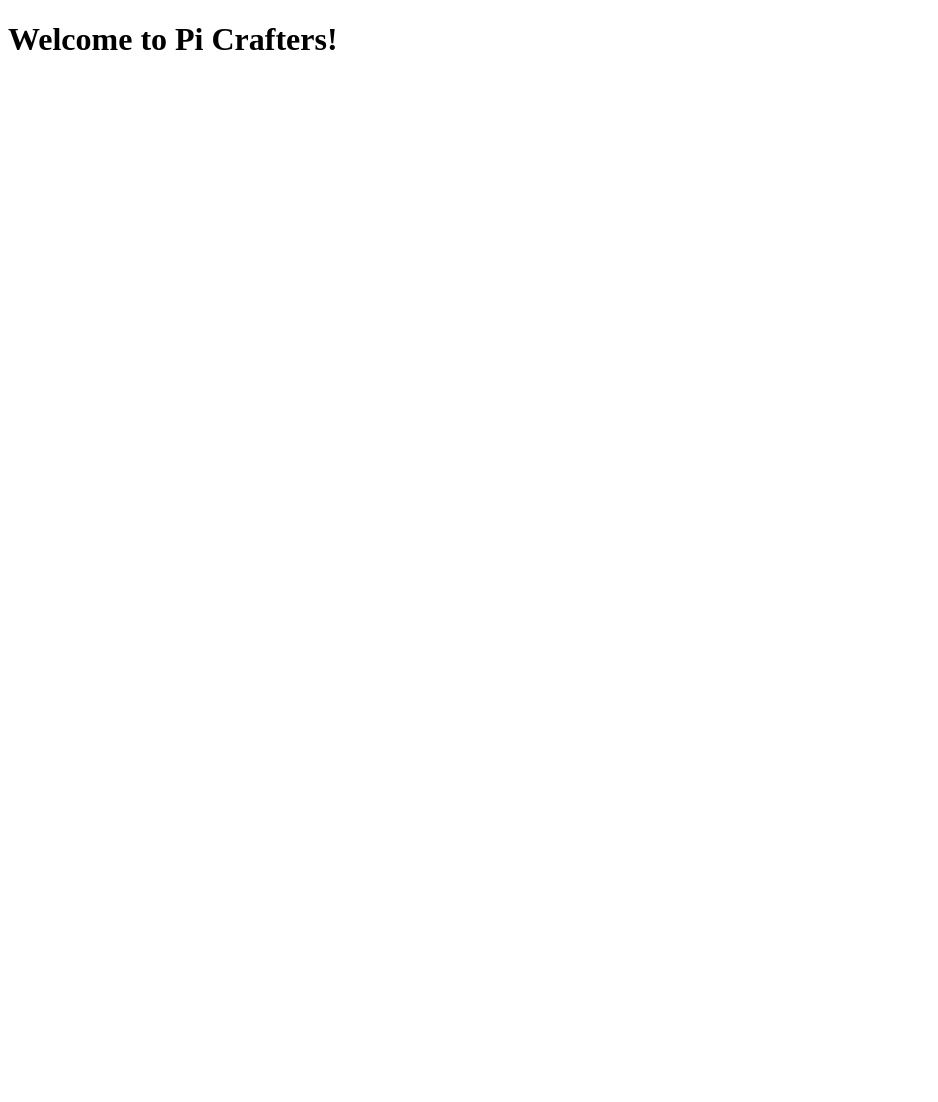
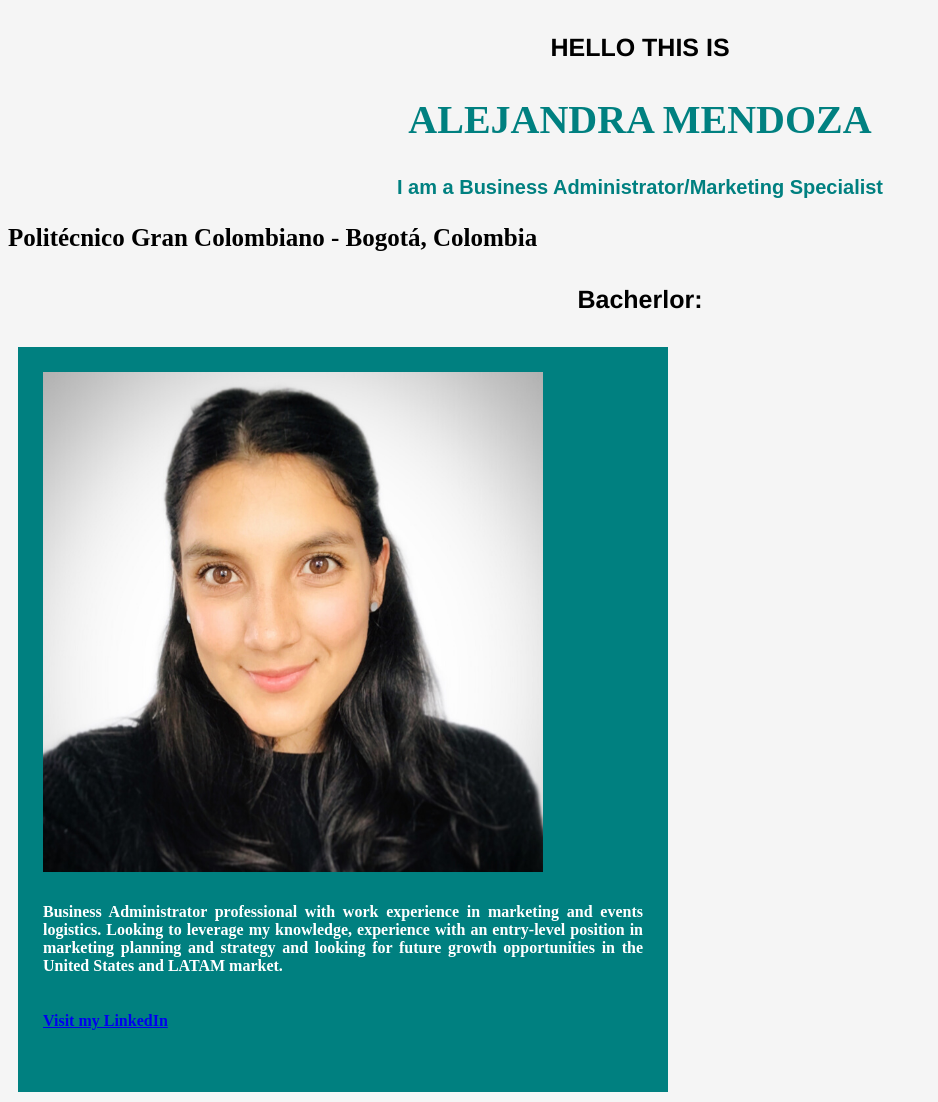
Before and after one commit to AlejaMendozap/Aleja-Developer-Try1, a plain HTML site: page src/index.html in a window 1280 px wide. Shown: the whole page, without its empty margins (0-938 px from the left). Before the commit the page ends 800 px from the top, so only its background shows below. Drawn offline with Linux system fonts and the light colour scheme.

Commit message:
Add info and style

```diff
--- a/src/index.html
+++ b/src/index.html
@@ -1,11 +1,32 @@
 <!DOCTYPE html>
 <html>
-    <head>
-        <title>Pi Crafters </title>
-        <link rel="stylesheet" type="text/css" href="./styles.css"
-    </head>
+
+<head>
+    <title>Maria Alejandra Mendoza Perdomo </title>
+    <link rel="stylesheet" type="text/css" href="./styles.css"/>
+    <link rel="shortcut icon" type="imahe/png" href="images/Favicon.png"
+
+</head>
+
+
     <body>
-        <h1>Welcome to Pi Crafters!</h1>
-        <div class="red box" />
+    <h4>HELLO THIS IS</h4>
+    <h2>ALEJANDRA MENDOZA</h2>
+    <h1>I am a Business Administrator/Marketing Specialist</h1>
+    <h3>Politécnico Gran Colombiano - Bogotá, Colombia </h3>
+    <h4>Bacherlor:</h4>
+
+    <div class="red box" />
+
+    <img src="Images/Resume1.png" alt="aleja"
+
+    <p>
+        <h5>Business Administrator professional with work experience in marketing and events logistics. Looking to
+            leverage my knowledge, experience with an entry-level position in marketing planning and strategy and
+            looking for future growth opportunities in the United States and LATAM market.</h5>
+    </p>
+    <h6><a href="https://www.linkedin.com/in/mar%C3%ADa-alejandra-mendoza-874b7a127/?locale=en_US">Visit my LinkedIn</a>
+    </h6>
     </body>
+
 </html>
--- a/src/styles.css
+++ b/src/styles.css
@@ -0,0 +1,49 @@
+h1 {
+  color: teal;
+  text-align: center;
+  font-size: 20px;
+  font-family: Arial, Helvetica, sans-serif;
+}
+h2 {
+  color:teal;
+  text-align: center;
+  font-size: 40px;
+  font-style: arial;
+}
+h3 {
+  color: black;
+  text-align: left;
+  font-size: 25px;
+  font-style: arial;
+}
+h4 {
+  color: black;
+  text-align: center;
+  font-size: 25px;
+  font-family: 'Franklin Gothic Medium', 'Arial Narrow', Arial, sans-serif;
+}
+h5 {
+  color: white;
+  text-align: left;
+  text-align: justify;
+  font-size: 16px;
+  font-style: arial;
+}
+
+div {
+  width: 600px;
+  border: 10px solid teal;
+  background-color: teal;
+  padding: 15px;
+  margin: 10px;
+}
+h6 {
+  color: teal;
+  text-align: center;
+  text-align: justify;
+  font-size: 16px;
+  font-style: arial;
+}
+body {
+  background-color: whitesmoke;
+}
```
Also changed, not shown: src/Images/Favicon.png (added), src/Images/Resume1.png (added), 2 other files.
